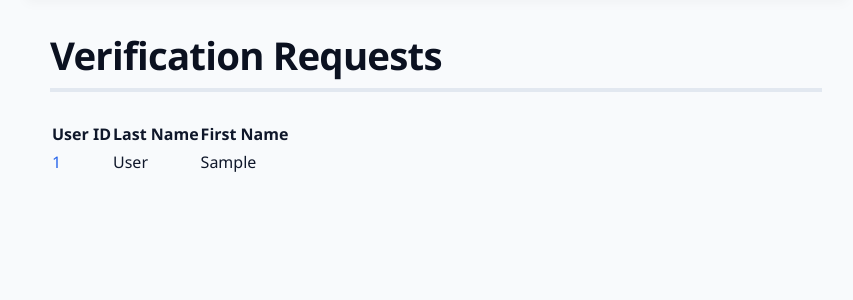
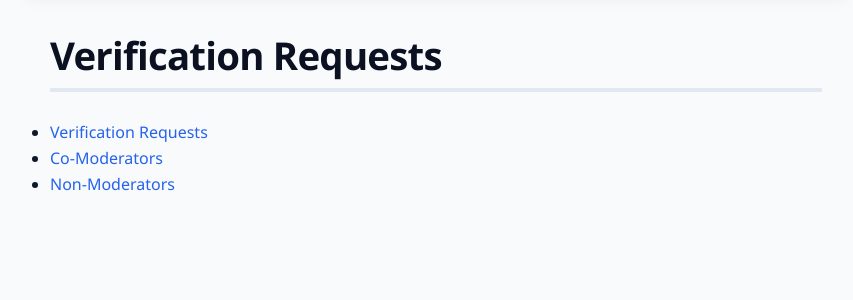
Before and after one commit to Hypothalamus143/FlooD.Onate, a Django app: page /moderator/ in a window 1280 px wide. Shown: the part 65-365 px from the top of the page, without its empty margins (204-1057 px from the left). Run offline with Django 5.2, Linux system fonts and the light colour scheme; a user stored in the database is signed in; tables that the repository leaves empty hold one stand-in row (values such as "Sample post").

Commit message:
feat: added moderators and non-moderators views for moderator

```diff
--- a/apps/moderator/urls.py
+++ b/apps/moderator/urls.py
@@ -5,5 +5,8 @@ app_name = "moderator"
 
 urlpatterns = [
     path('', views.moderator, name='moderator'),
-    path('<int:id>/', views.verification_details, name='verification_details')
+    path('verification_requests', views.verification_requests, name='verification_requests'),
+    path('<int:id>/', views.verification_details, name='verification_details'),
+    path('moderators', views.moderators, name='moderators'),
+    path('non_moderators', views.non_moderators, name='non_moderators'),
 ]
--- a/apps/moderator/views.py
+++ b/apps/moderator/views.py
@@ -2,15 +2,38 @@ from django.shortcuts import render, redirect
 from ..verification_request.models import VerificationRequest
 from ..accounts.models import ModeratorAccount
 from ..users.models import User
+from django.db.models import Subquery
+
 # Create your views here.
 def moderator(request):
     if(not ModeratorAccount.objects.filter(user=request.user).first()):
         return redirect("home:home")
+    return render(request, "moderator/moderator.html")
+
+def verification_requests(request):
+    if(not ModeratorAccount.objects.filter(user=request.user).first()):
+        return redirect("home:home")
     verification_requests = VerificationRequest.objects.select_related('user')
-    return render(request, "moderator/moderator.html", {"verification_requests":verification_requests})
+    return render(request, "moderator/verification_requests.html", {"verification_requests":verification_requests})
+
 def verification_details(request, id):
     if(not ModeratorAccount.objects.filter(user=request.user).first()):
         return redirect("home:home")
     user = User.objects.get(id=id)
     verification_request = VerificationRequest.objects.get(user=user)
     return render(request, "moderator/verification_details.html", {"verification_request":verification_request})
+
+def moderators(request):
+    if(not ModeratorAccount.objects.filter(user=request.user).first()):
+        return redirect("home:home")
+    moderators = ModeratorAccount.objects.select_related('user')
+    return render(request, "moderator/moderators.html", {"moderators":moderators})
+
+def non_moderators(request):
+    if(not ModeratorAccount.objects.filter(user=request.user).first()):
+        return redirect("home:home")
+    user_ids = ModeratorAccount.objects.values('user_id')
+    non_moderators = User.objects.exclude(
+        id__in = Subquery(user_ids)
+    ).filter(is_superuser=False)
+    return render(request, "moderator/non_moderators.html", {"non_moderators":non_moderators})
--- a/templates/moderator/moderator.html
+++ b/templates/moderator/moderator.html
@@ -3,17 +3,10 @@
 {%block title%}Moderator{% endblock %}
 {% block content %}
     <h1>Verification Requests</h1>
-        <table>
-            <th>User ID</th>
-            <th>Last Name</th>
-            <th>First Name</th>
-            {% for v in verification_requests %}
-                <tr>
-                    <td><a href="{% url 'moderator:verification_details' v.user.id %}">{{v.user.id}}</a></td>
-                    <td>{{v.user.last_name}}</td>
-                    <td>{{v.user.first_name}}</td>
-                </tr>
-            {% endfor %}
-        </table>
+    <ul>
+        <li><a href="{% url 'moderator:verification_requests' %}">Verification Requests</a></li>
+        <li><a href="{% url 'moderator:moderators' %}">Co-Moderators</a></li>
+        <li><a href="{% url 'moderator:non_moderators' %}">Non-Moderators</a></li>
+    </ul>
 
 {% endblock %}
--- a/templates/moderator/verification_details.html
+++ b/templates/moderator/verification_details.html
@@ -1,6 +1,6 @@
 {% extends 'base.html' %}
 {% load static %}
-{%block title%}Profile{% endblock %}
+{%block title%}Moderator{% endblock %}
 {% block content %}
     <h1>Verification Request</h1>
     <h2>Front ID</h2>
```
Also changed, not shown: templates/moderator/moderators.html (added, +19 -0 lines), templates/moderator/non_moderators.html (added, +19 -0 lines), templates/moderator/verification_requests.html (added, +19 -0 lines).
